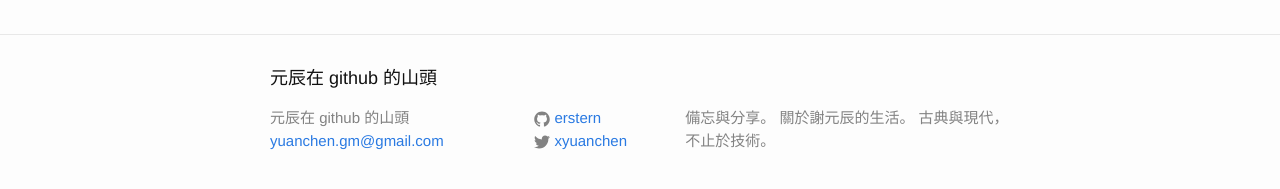
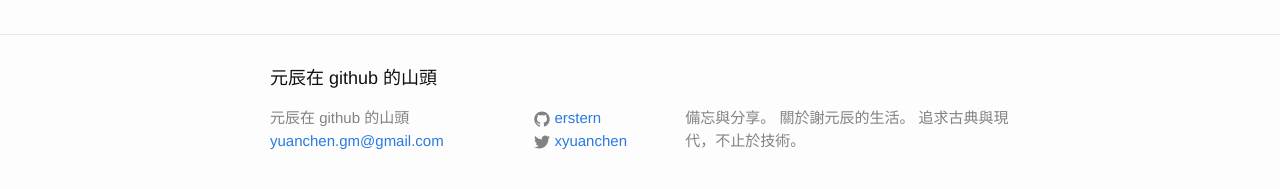
Before and after one commit to ba11aStone/erstern.github.io, a Jekyll site: the page built from about.md, in a window 1280 px wide. Shown: the part 613-802 px from the top of the page. Built offline with Jekyll 4.4.1, drawn with Linux system fonts in a browser that asks for light colours.

```diff
--- a/_config.yml
+++ b/_config.yml
@@ -4,7 +4,7 @@ email: yuanchen.gm@gmail.com
 description: > # this means to ignore newlines until "baseurl:"
   備忘與分享。
   關於謝元辰的生活。
-  古典與現代，不止於技術。
+  追求古典與現代，不止於技術。
 baseurl: "" # the subpath of your site, e.g. /blog/
 url: "http://erstern.github.io" # the base hostname & protocol for your site
 twitter_username: xyuanchen
```
Also changed, not shown: _posts/.2014-10-19-welcome-to-jekyll.markdown (renamed from _posts/2014-10-19-welcome-to-jekyll.markdown).
